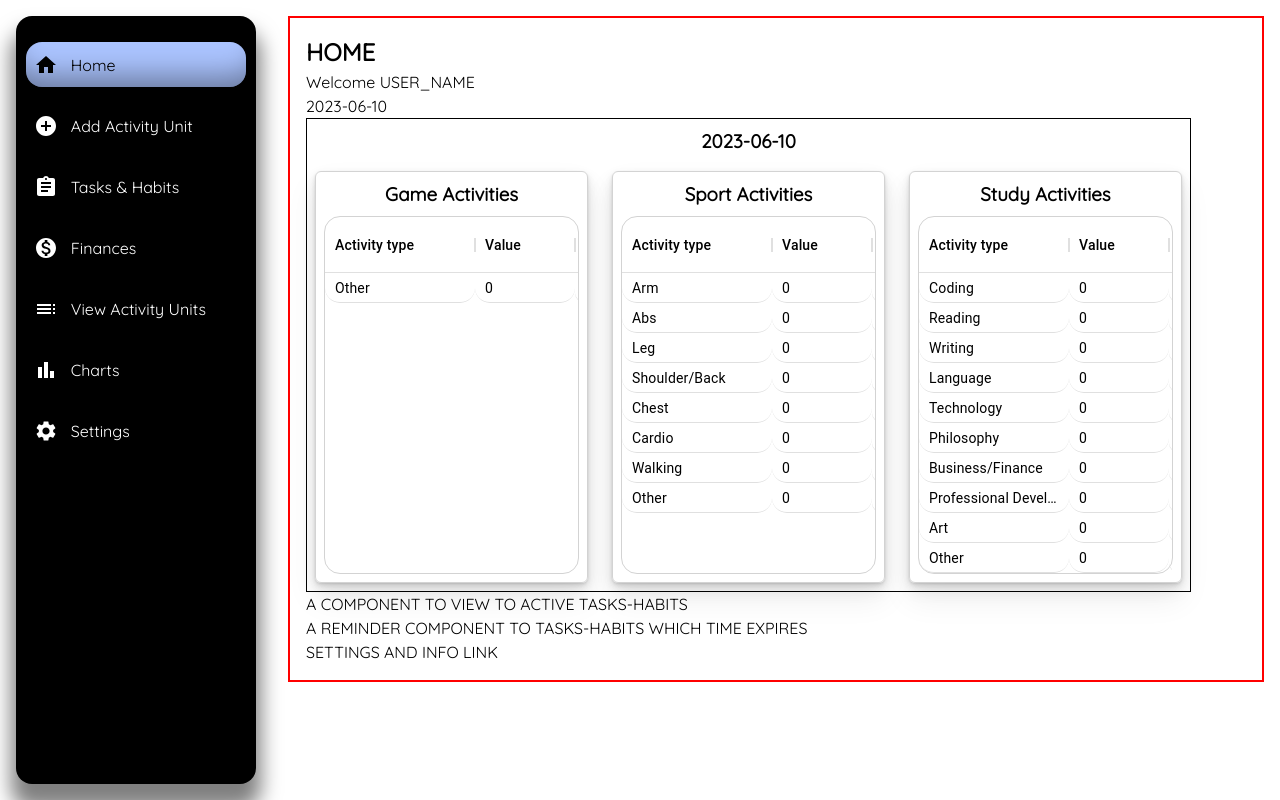
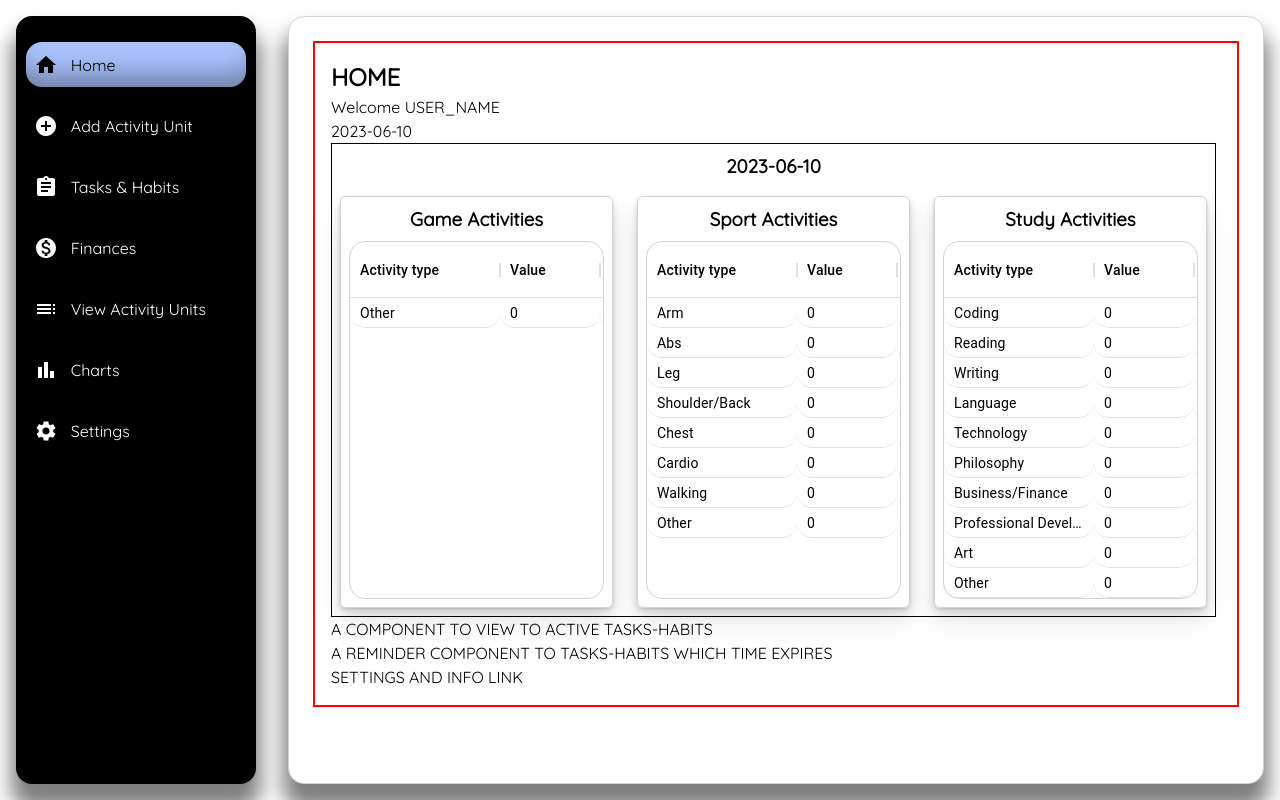
Before and after one commit to berkaysson/lifemap, a React (Create React App) app: page / in a window 1280 px wide. Built offline with nearby package versions, Linux system fonts and the light colour scheme.

Commit message:
Style MainContent in root layout

```diff
--- a/src/Layout/RootLayout.js
+++ b/src/Layout/RootLayout.js
@@ -20,13 +20,19 @@ const Sidebar = styled.aside`
   left: 0;
   height: 100vh;
   padding: ${({theme}) => theme.sizes.medium};
+  z-index: 2;
 `;
 
 const MainContent = styled.main`
   flex: 1;
-  padding: ${({theme}) => theme.sizes.medium};
+  margin: ${({theme}) => theme.sizes.medium};
+  padding: ${({theme}) => theme.sizes.large};
   background-color: ${({theme}) => theme.colors.secondary};
   overflow-x: hidden;
+  position: relative;
+  border: 1px solid ${({theme}) => theme.colors.alternative};
+  border-radius: ${({ theme }) => theme.radius.medium};
+  box-shadow: ${({ theme }) => theme.boxShadows.largeCardShadow};
 `;
 
 const NavBarWrapper = styled(NavBar)`
```
